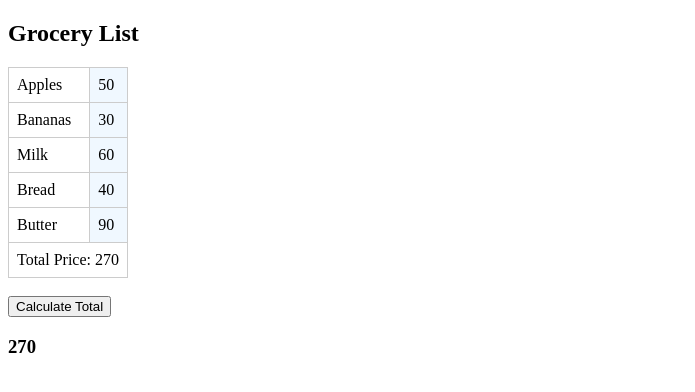
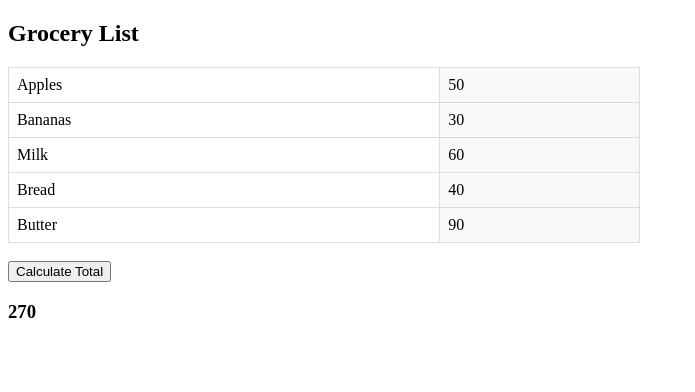
Before and after one commit to acciojob/grofers-checkout-chintoooo, a website: page main.html in a window 1280 px wide. Both pictures are taken after a click on the button "Calculate Total". Shown: the whole page, without its empty margins (0-695 px from the left). Drawn offline with Linux system fonts and the light colour scheme.

Commit message:
created a submission

```diff
--- a/main.html
+++ b/main.html
@@ -1,24 +1,26 @@
 <!DOCTYPE html>
 <html lang="en">
 <head>
-  <meta charset="UTF-8">
+  <meta charset="UTF-8" />
   <title>Grofers Checkout</title>
   <style>
-    td[contenteditable="true"] {
-      background-color: #f0f8ff;
-      border: 1px solid #ccc;
-    }
     table {
       border-collapse: collapse;
+      width: 50%;
+      margin-top: 20px;
     }
-    td, th {
+    th, td {
+      border: 1px solid #ddd;
       padding: 8px;
-      border: 1px solid #ccc;
+    }
+    td[contenteditable="true"] {
+      background-color: #f9f9f9;
     }
   </style>
 </head>
 <body>
   <h2>Grocery List</h2>
+
   <table id="groceryTable">
     <tr class="item">
       <td>Apples</td>
@@ -52,31 +54,14 @@
       const prices = document.querySelectorAll(".price");
       let total = 0;
 
-      prices.forEach(priceCell => {
-        const value = parseFloat(priceCell.textContent.trim());
+      prices.forEach(cell => {
+        const value = parseFloat(cell.textContent.trim());
         if (!isNaN(value)) {
           total += value;
         }
       });
 
-      // Remove old total row if any
-      const oldRow = document.querySelector("#groceryTable tfoot");
-      if (oldRow) oldRow.remove();
-
-      // Optional: Append a total row to the table
-      const table = document.getElementById("groceryTable");
-      const tfoot = document.createElement("tfoot");
-      const totalRow = document.createElement("tr");
-      const totalCell = document.createElement("td");
-
-      totalCell.colSpan = 2;
-      totalCell.textContent = "Total Price: " + total;
-
-      totalRow.appendChild(totalCell);
-      tfoot.appendChild(totalRow);
-      table.appendChild(tfoot);
-
-      // Also show total in separate element
+      // Set total in the #ans element
       document.getElementById("ans").textContent = total;
     }
   </script>
```
Also changed, not shown: script.js (+25 -3 lines).
